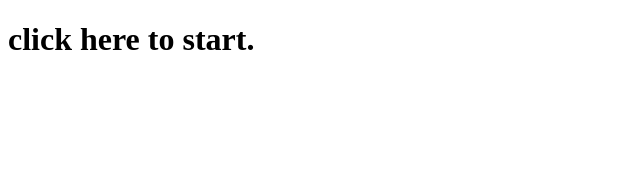
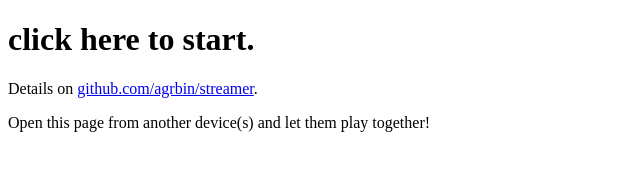
Before and after one commit to agrbin/streamer, a plain HTML site: page client/index.html in a window 1280 px wide. Shown: the whole page, without its empty margins (0-640 px from the left). Drawn offline with Linux system fonts and the light colour scheme.

Commit message:
added note and link.

```diff
--- a/client/index.html
+++ b/client/index.html
@@ -40,5 +40,12 @@
       id="volume" type="range" min="0" max="1" step="0.02" value="0.5"
       style="display: none;"
       />
+    <p>
+    Details on
+    <a target="_blank" href="https://github.com/agrbin/streamer">
+      github.com/agrbin/streamer</a>.
+    </p><p>
+    Open this page from another device(s) and let them play together!
+    </p>
   </body>
 </html>
--- a/client/player.js
+++ b/client/player.js
@@ -48,7 +48,7 @@ var Player = function(getTime, volumeElement) {
     oscillator.frequency.value = 666;
     oscillator.connect(masterGain);
     oscillator.noteOn(0);
-    oscillator.noteOff(0.2);
+    oscillator.noteOff(0.01);
   })();
 
   // socket.onmessage will be binded to this method.
```
